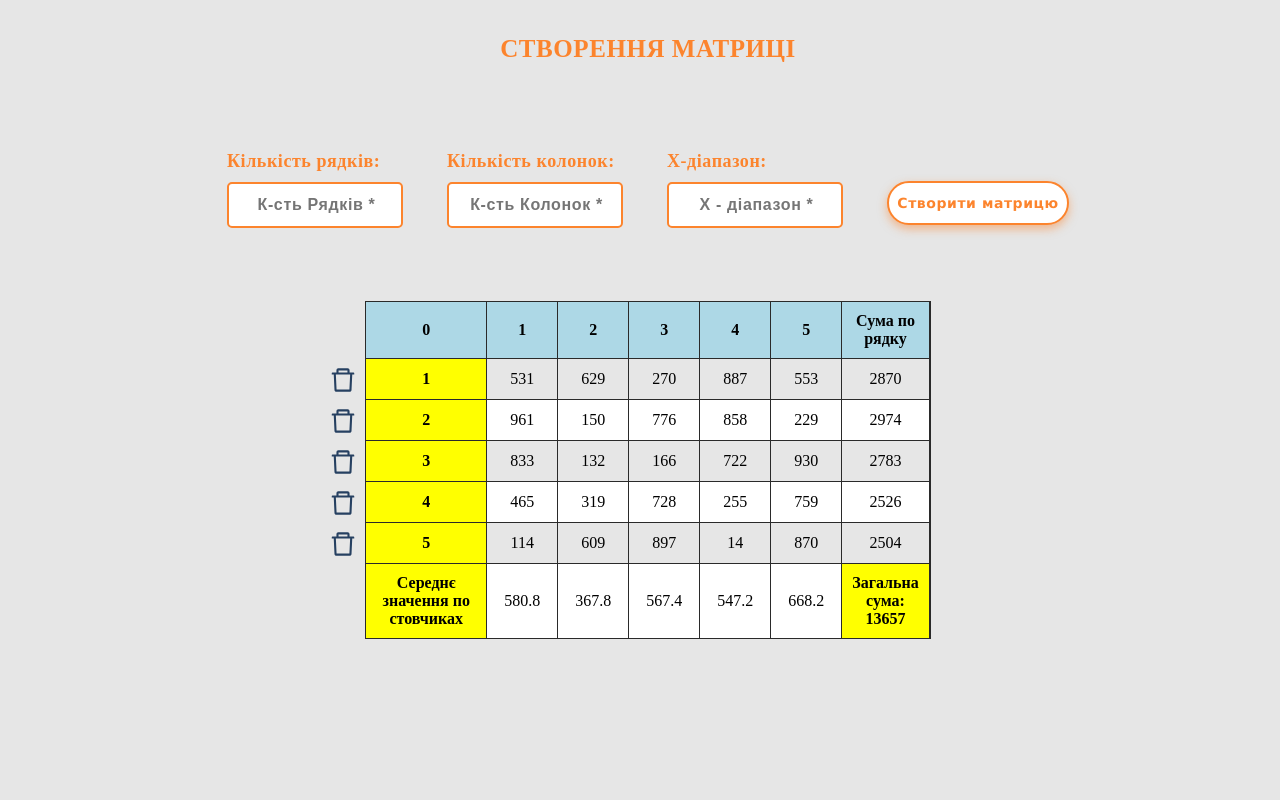
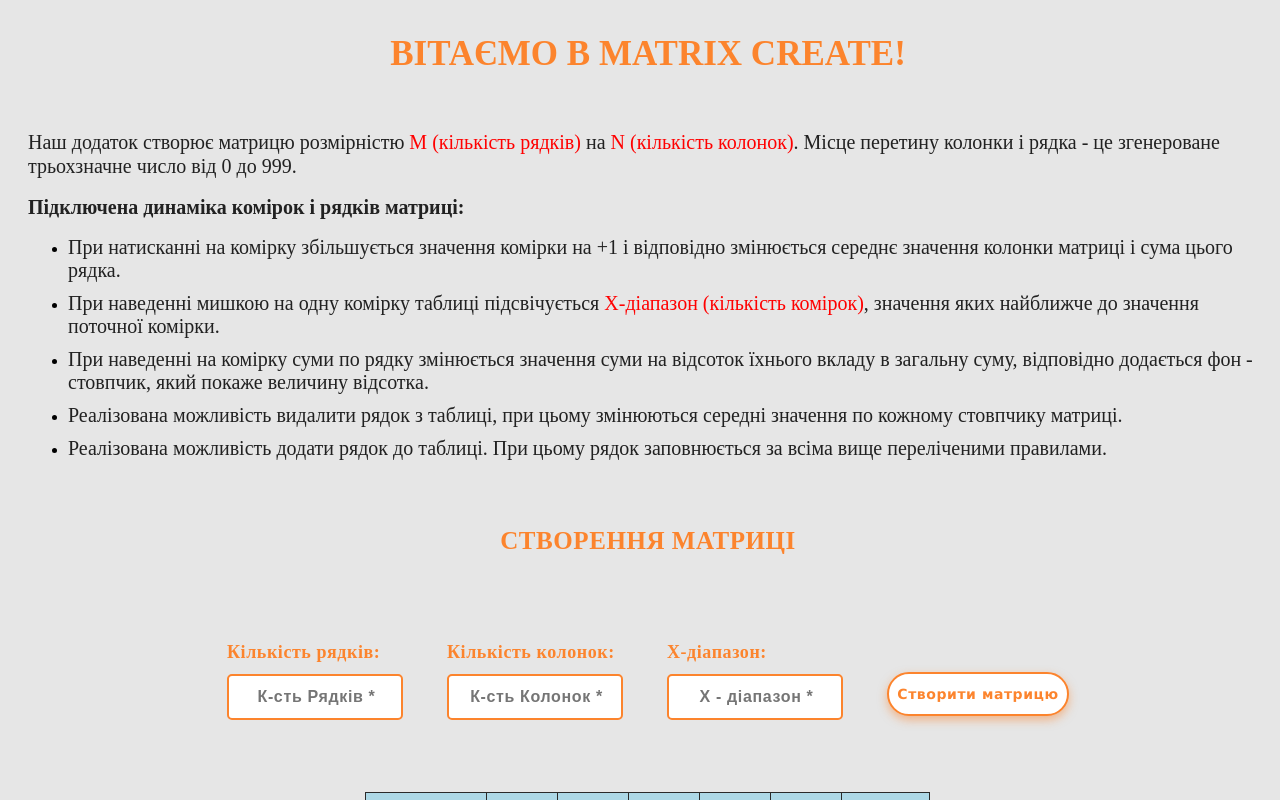
Before and after one commit to Taras-Roboteckyi/matrix, a React (Create React App) app: page / in a window 1280 px wide. Both pictures are taken after typing "5", "5", "5" into the empty fields and a click on the button "Створити матрицю". Shown: the top 800 px of the page. Built offline with nearby package versions, Linux system fonts and the light colour scheme.

Commit message:
add Hero section

```diff
--- a/src/components/Form/Form.jsx
+++ b/src/components/Form/Form.jsx
@@ -48,7 +48,7 @@ export const Form = () => {
 
   return (
     <Section>
-      <h2 className="form-title">Створення матриці</h2>
+      <h3 className="form-title">Створення матриці</h3>
 
       <form onSubmit={formik.handleSubmit} className="form">
         <div className="container-input">
--- /dev/null
+++ b/src/components/HeroSection/HeroSection.jsx
@@ -0,0 +1,49 @@
+import { Container, Title, HeroText, ItemText, TitleDynamic, Text } from './HeroSection.styled';
+
+export default function HeroSection() {
+  return (
+    <Container>
+      <Title>Вітаємо в Matrix Create!</Title>
+      <HeroText>
+        Наш додаток створює матрицю розмірністю <ItemText>М (кількість рядків) </ItemText>
+        на <ItemText>N (кількість колонок)</ItemText>. Місце перетину колонки і рядка - це
+        згенероване трьохзначне число від 0 до 999.
+      </HeroText>
+      <TitleDynamic>Підключена динаміка комірок і рядків матриці:</TitleDynamic>
+      <ul>
+        <li>
+          <Text>
+            При натисканні на комірку збільшується значення комірки на +1 і відповідно змінюється
+            середнє значення колонки матриці і сума цього рядка.
+          </Text>
+        </li>
+        <li>
+          <Text>
+            При наведенні мишкою на одну комірку таблиці підсвічується{' '}
+            <ItemText>Х-діапазон (кількість комірок)</ItemText>, значення яких найближче до значення
+            поточної комірки.
+          </Text>
+        </li>
+        <li>
+          <Text>
+            При наведенні на комірку суми по рядку змінюється значення суми на відсоток їхнього
+            вкладу в загальну суму, відповідно додається фон - стовпчик, який покаже величину
+            відсотка.
+          </Text>
+        </li>
+        <li>
+          <Text>
+            Реалізована можливість видалити рядок з таблиці, при цьому змінюються середні значення
+            по кожному стовпчику матриці.
+          </Text>
+        </li>
+        <li>
+          <Text>
+            Реалізована можливість додати рядок до таблиці. При цьому рядок заповнюється за всіма
+            вище переліченими правилами.
+          </Text>
+        </li>
+      </ul>
+    </Container>
+  );
+}
--- /dev/null
+++ b/src/components/HeroSection/HeroSection.styled.jsx
@@ -0,0 +1,58 @@
+import styled from 'styled-components';
+
+export const Container = styled.section`
+  margin: 0 auto;
+  max-width: 1280px;
+  padding: 30px 20px;
+`;
+
+export const Title = styled.h1`
+  font-family: ${({ theme: { fonts } }) => fonts.$gothamPro};
+  font-weight: 700;
+  font-style: normal;
+  font-size: 35px;
+  line-height: ${({ theme: { lineHeight } }) => lineHeight.gothamProHeight};
+  text-transform: uppercase;
+  text-align: center;
+  color: ${({ theme: { colors } }) => colors.$orange};
+  margin-bottom: 60px;
+`;
+
+export const HeroText = styled.p`
+  font-family: ${({ theme: { fonts } }) => fonts.$gothamPro};
+  font-weight: 400;
+  font-style: normal;
+  font-size: 20px;
+  line-height: ${({ theme: { lineHeight } }) => lineHeight.verdanaHeight};
+
+  /* text-align: center; */
+  color: ${({ theme: { colors } }) => colors.$black};
+  margin-bottom: 20px;
+`;
+
+export const ItemText = styled.span`
+  color: ${({ theme: { colors } }) => colors.$red};
+`;
+
+export const TitleDynamic = styled.h2`
+  font-family: ${({ theme: { fonts } }) => fonts.$gothamPro};
+  font-weight: 700;
+  font-style: normal;
+  font-size: 20px;
+  line-height: ${({ theme: { lineHeight } }) => lineHeight.gothamProHeight};
+
+  color: ${({ theme: { colors } }) => colors.$black};
+  margin-bottom: 20px;
+`;
+
+export const Text = styled.p`
+  font-family: ${({ theme: { fonts } }) => fonts.$gothamPro};
+  font-weight: 400;
+  font-style: normal;
+  font-size: 20px;
+  line-height: ${({ theme: { lineHeight } }) => lineHeight.$gothamPro};
+
+  /* text-align: center; */
+  color: ${({ theme: { colors } }) => colors.$black};
+  margin-bottom: 10px;
+`;
--- a/src/components/TableMatrix/MartixTable.styled.jsx
+++ b/src/components/TableMatrix/MartixTable.styled.jsx
@@ -19,8 +19,8 @@ export const MatrixHead = styled.table`
 
 export const TransactionRow = styled.tr`
   position: relative;
-  padding: 10px;
-  border: 1px solid #2a2a2a;
+  /* padding: 10px;
+  border: 1px solid #2a2a2a; */
   :nth-child(even) {
     background-color: ${({ theme: { colors } }) => colors.$white};
   }
@@ -41,21 +41,40 @@ export const TableHeaderStyle = styled.thead`
   background-color: lightblue;
 `;
 
-export const AverageItem = styled.th`
+export const AverageItem = styled.td`
   width: 100px;
   padding: 10px;
   border: 1px solid #2a2a2a;
-  background-color: ${({ theme: { colors } }) => colors.$yellow}; ;
+  text-align: center;
+  background-color: ${({ theme: { colors } }) => colors.$yellow};
 `;
 
 export const AmountItem = styled.td`
-  /* padding: 10px; */
+  padding: 0px;
 
   border: 1px solid #2a2a2a;
   text-align: center;
   cursor: pointer;
+  /* :nth-last-child(n + 2) {
+    background-color: ${props => (props.activeClassName ? 'pink' : 'inherit')};
+    :hover {
+      background-color: ${({ theme: { colors } }) => colors.$red};
+    }
+  } */
+`;
 
-  color: ${props => (props.activeClassName ? 'red' : 'black')};
+export const AmountContainer = styled.div`
+  /* padding: 10px; */
+  height: 25px;
+  padding-top: 10%;
+  padding-bottom: 10%;
+  /* text-align: center; */
+  /* cursor: pointer; */
+
+  background-color: ${props => (props.activeClassName ? 'pink' : 'inherit')};
+  :hover {
+    background-color: ${({ theme: { colors } }) => colors.$red};
+  }
 `;
 
 /* export const AmountItemHover = styled.td`
@@ -67,10 +86,81 @@ export const AmountItem = styled.td`
   color: blue;
 `; */
 
+export const SumItemContainer = styled.div`
+  padding: 0;
+  /* border: 1px solid #2a2a2a; */
+  position: relative;
+  /* overflow: hidden; */
+  text-align: center;
+  /* :hover {
+    background-color: revert;
+  }
+  background-color: revert; */
+  /* :hover {
+    background-color: ${({ theme: { colors } }) => colors.$red};
+  } */
+  transform: translateY(0%);
+  :hover {
+    opacity: 1;
+
+    transform: translateX(0);
+    background-color: pink;
+  }
+`;
+
 export const SumItem = styled.div`
-  padding: 10px;
+  /* padding: 10px; */
   /* border: 1px solid #2a2a2a; */
+  /*  position: absolute;
+  top: 100%;
+  left: 0px;
+  width: 100%;
+  height: 100%; */
+  height: 25px;
+  padding-top: 8%;
+  padding-bottom: 8%;
   text-align: center;
+  /* :hover {
+    background-color: revert;
+  }
+  background-color: revert; */
+  /* background-color: rgba(33, 150, 243, 0.9); */
+  /* color: #ffffff; */
+
+  transition: transform 250ms cubic-bezier(0.4, 0, 0.2, 1);
+  /* overflow: auto; */
+  :hover {
+    opacity: 0;
+    transform: translateY(0);
+    /* transform: translateY(100%); */
+  }
+`;
+
+export const PercentItem = styled.div`
+  /* padding: 10px; */
+  /* border: 1px solid #2a2a2a; */
+  position: absolute;
+  top: 0;
+  left: 0px;
+  width: 100%;
+  height: ${props => props.calc}%;
+  text-align: center;
+  /* :hover {
+    background-color: revert;
+  }
+  background-color: revert; */
+  opacity: 0;
+  background-color: rgba(33, 150, 243, 0.9);
+  color: #ffffff;
+  /* transform: translateY(0%); */
+  transition: transform 250ms cubic-bezier(0.4, 0, 0.2, 1);
+  /* overflow: auto; */
+  :hover {
+    opacity: 1;
+    transform: translateY(100%);
+
+    background-color: ${({ theme: { colors } }) => colors.$red};
+  }
 `;
 
 export const Total = styled.td`
--- a/src/components/TableMatrix/MatrixTableBody.jsx
+++ b/src/components/TableMatrix/MatrixTableBody.jsx
@@ -5,7 +5,15 @@ import { TableRow } from './MatrixTableRow';
 import { TableFoot } from './MatrixTableFoot';
 import ButtonDelete from '../ButtonDelete/ButtonDelete';
 
-import { TransactionRow, AverageItem, AmountItem, SumItem } from './MartixTable.styled';
+import {
+  TransactionRow,
+  AverageItem,
+  AmountItem,
+  SumItem,
+  AmountContainer,
+  SumItemContainer,
+  PercentItem,
+} from './MartixTable.styled';
 
 export function TableBody() {
   const dataMatrixLine = useSelector(ItemsSelectors.getDataMatrixLine);
@@ -17,6 +25,8 @@ export function TableBody() {
   /* const totalSum = useSelector(ItemsSelectors.getTotalSum); */
   const dispatch = useDispatch();
   /* const line = row.slice(0, row.length - 1); */
+
+  const total = averageValues[averageValues.length - 1]; /////Знаходим загальну суму матриці
 
   const increment = indexNumber => indexNumber + 1; //Додаєм нумерацію клітинок-ячейок
 
@@ -52,7 +62,7 @@ export function TableBody() {
       if (item.id === idAmount) {
         return arr;
       } else {
-        const differenceAmounts = Math.abs(item.amount - electIdAmount.amount);
+        const differenceAmounts = Math.abs(item.amount - electIdAmount?.amount);
         const newAmount = { ...item, different: differenceAmounts }; //додаєм різницю чисел щоб знайти необхідні числа
         //delete newAmount.amount;
         //console.log('arr', arr);
@@ -72,25 +82,7 @@ export function TableBody() {
 
     //return newArrayOnMouseEnter;
   };
-
-  ////////////Шукаєм новий масив і //додаєм нову властивість обєкта на тих ячейках які найближчі до підсвіченої клітинки
-
-  /* const findNewArray = () => {
-    return arrayMatrix.map(el => {
-      const hoveredObject = isHoverAmount?.find(({ id }) => id === el.id); // return object or undefined
-
-      if (!hoveredObject) {
-        return { ...el, isHovered: false };
-      }
-
-      return { ...hoveredObject, isHovered: true };
-    });
-  }; */
-
-  /* const b = findNewArray();
-
-  console.log('b()', b); */
-  /* console.log('findNewArray', findNewArray()); */
+  console.log('isHoverAmount', isHoverAmount);
 
   return (
     <tbody>
@@ -106,18 +98,10 @@ export function TableBody() {
         <TransactionRow key={index}>
           {<AverageItem>{increment(index)}</AverageItem>}
           {line.map((row, indexItem) => (
-            /*  <TableItem
+            <AmountItem key={row.id}>
+              {row.amount && (
+                <AmountContainer
                   key={row.id}
-            rowItem={row}
-            tableItemIndex={indexItem}
-            tableRowIndex={index}
-            mouseEnter={mouseEnter}
-            mouseLeave={mouseLeave}
-            hover={hover}
-          /> */
-
-            <AmountItem
-              key={indexItem}
                   onClick={() =>
                     dispatch(
                       ItemsSlice.increment({
@@ -132,14 +116,25 @@ export function TableBody() {
                   activeClassName={isHoverAmount?.find(({ id }) => id === row.id)}
                 >
                   {row.amount}
-              {row.sum && <SumItem>{row.sum}</SumItem>}
+                </AmountContainer>
+              )}
+              {row.sum && (
+                <SumItemContainer>
+                  <SumItem /* key={indexItem} */>
+                    {row.sum}
+                    <PercentItem calc={(row.sum / total.totalSum) * 100}>
+                      {Math.ceil((row.sum / total.totalSum) * 100)}%
+                    </PercentItem>
+                  </SumItem>
+                </SumItemContainer>
+              )}
             </AmountItem>
           ))}
 
           <ButtonDelete tableRowIndex={index} />
         </TransactionRow>
       ))}
-      <TableFoot footer={averageValues} /* dataMatrix={dataMatrixLine} */ />
+      <TableFoot footer={averageValues} totalSum={total} /* dataMatrix={dataMatrixLine} */ />
     </tbody>
   );
 }
--- a/src/components/TableMatrix/MatrixTableFoot.jsx
+++ b/src/components/TableMatrix/MatrixTableFoot.jsx
@@ -11,16 +11,16 @@ export function TableFoot(props) {
   /* const totalSum = useSelector(ItemsSelectors.getTotalSum); */
   /* const dispatch = useDispatch(); */
   const averageValues = props.footer;
+  const totalSum = props.totalSum;
   /* const dataMatrixTable = props.dataMatrix; */
 
   /* const total = totalMatrix(dataMatrixTable); */
-  const total = averageValues[averageValues.length - 1];
 
   /* useEffect(() => {
     dispatch(ItemsSlice.addTotalSum(total));
   }, [dispatch, total]); */
 
-  /* console.log('averageValues', averageValues); */
+  console.log('averageValues', averageValues);
   const textAverage = 'Середнє значення по стовчиках';
 
   /*  console.log('total', total); */
@@ -31,7 +31,7 @@ export function TableFoot(props) {
       {averageValues.slice(0, averageValues.length - 1).map((row, index) => (
         <TableFootItem key={index} footItem={row} />
       ))}
-      {averageValues.length > 1 && <Total>Загальна сума: {total.totalSum}</Total>}
+      {averageValues.length > 1 && <Total>Загальна сума: {totalSum.totalSum}</Total>}
     </TransactionRow>
   );
 }
--- a/src/redux/items/itemsSelectors.jsx
+++ b/src/redux/items/itemsSelectors.jsx
@@ -3,7 +3,7 @@ export const getDataMatrixLine = state => state.items.line;
 export const getDataMatrixAverage = state => state.items.average;
 export const getAmount = state => state.items.amountNumber;
 /* export const getTotalSum = state => state.items.totalSum; */
-export const getHoverAmount = state => state.items.hover;
+/* export const getHoverAmount = state => state.items.hover; */
 /* export const getVisibleTable = state => state.items.isVisible; */
 
 /* export const getVisibleItems = state => {
--- a/src/views/HomePage.jsx
+++ b/src/views/HomePage.jsx
@@ -1,7 +1,8 @@
 import { useEffect } from 'react';
-import Matrix from '../utils/matrix';
 import { useDispatch, useSelector } from 'react-redux';
 
+import Matrix from '../utils/matrix';
+import HeroSection from '../components/HeroSection/HeroSection';
 import { ItemsSlice, ItemsSelectors } from '../redux/items';
 import { Form } from '../components/Form/Form';
 import MatrixTable from '../components/TableMatrix/MartixTable';
@@ -21,6 +22,7 @@ export default function HomePage() {
   /* console.log('dataMatrix', dataMatrix); */
   return (
     <>
+      <HeroSection />
       <Form />
       {data.row && <MatrixTable />}
     </>
```
Lines whose indentation alone changed are shown as unchanged.
